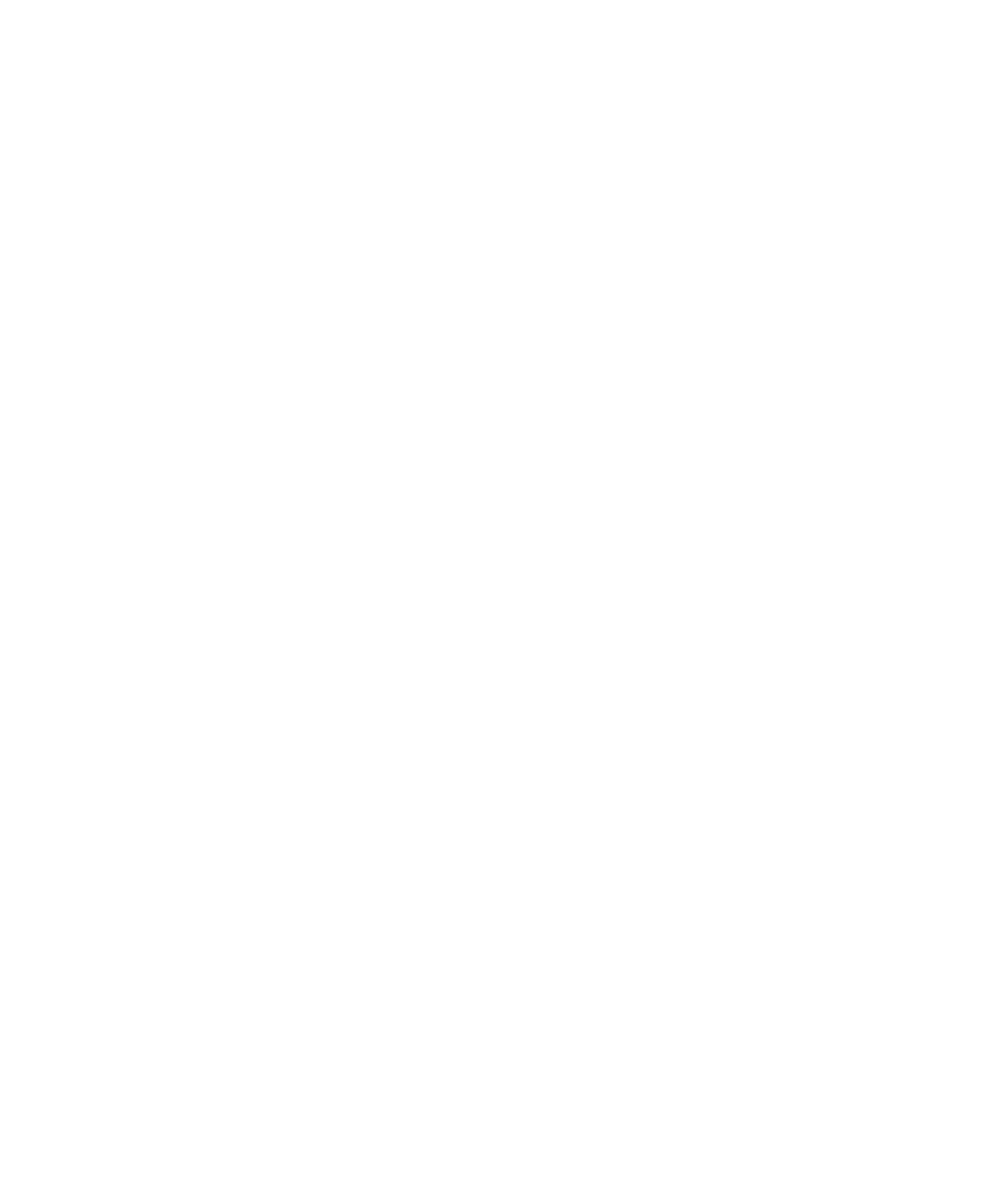
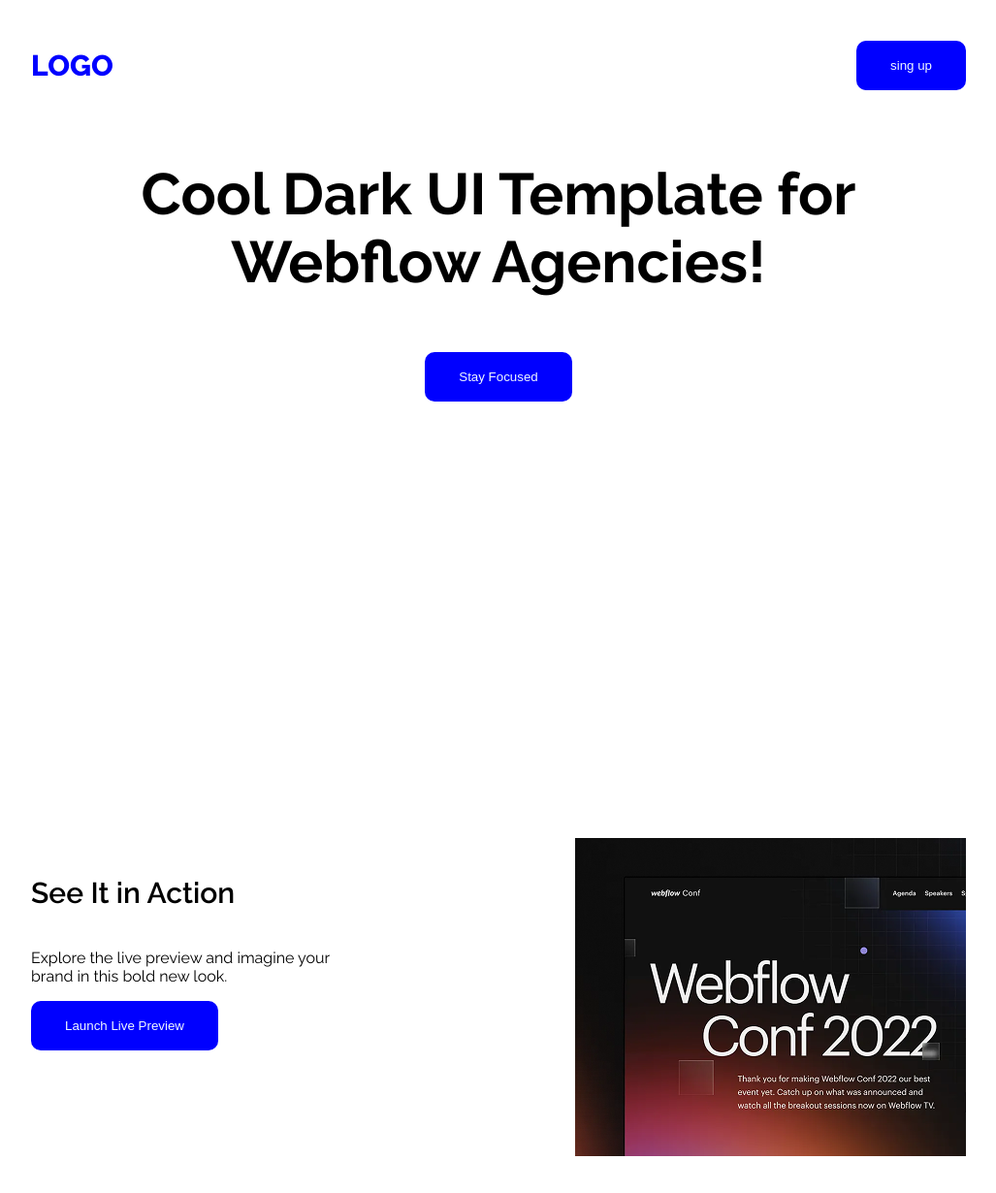
Before and after one commit to shihab518/first-assgnment, a plain HTML site: page index.html in a window 1280 px wide. Shown: the whole page at 97% size, without its empty margins (126-1153 px from the left). Before the commit the page ends 800 px from the top, so only its background shows below. Drawn offline with Linux system fonts and the light colour scheme.

Commit message:
added the heder

```diff
--- a/index.html
+++ b/index.html
@@ -3,17 +3,39 @@
 <head>
     <meta charset="UTF-8">
     <meta name="viewport" content="width=device-width, initial-scale=1.0">
-    <title>First Assgnment</title>
+    <title>first assgment</title>
+    <link rel="preconnect" href="https://fonts.googleapis.com">
+<link rel="preconnect" href="https://fonts.gstatic.com" crossorigin>
+<link href="https://fonts.googleapis.com/css2?family=Raleway:ital,wght@0,100..900;1,100..900&display=swap" rel="stylesheet">
+   <link rel="stylesheet" href="style/index.css">
 </head>
-<body>
-    <header>
+<body class="raleway-normal">
+    <header class="bg">
+        <nav>
+            <h3 class="nav-title">LOGO</h3>
+            <ul>
+                <li>
+                    <a href=""><button class="btn">sing up</button></a>
+                </li>
+            </ul>
+        </nav>
+        <div class="as">
+            <h2>Cool Dark UI Template for Webflow Agencies!</h3>
+                <button class="btn">Stay Focused</button>
 
+        </div>
     </header>
     <main>
-
+        <div class="action">
+            <div class="action-content">
+                <h4 class="action-hight">See It in Action</h4>
+                <p class="action-dg">Explore the live preview and imagine your <br>brand in this bold new look. </p>
+                <button class="btn">Launch Live Preview</button>
+            </div>
+            <img class="action-profile" src="./Assets/wc-mini.png" alt="">
+        </div>
     </main>
     <footer>
-
     </footer>
 </body>
 </html>
--- /dev/null
+++ b/style/index.css
@@ -0,0 +1,60 @@
+
+.raleway-normal {
+  font-family: "Raleway", sans-serif;
+  font-optical-sizing: auto;
+  font-weight: <weight>;
+  font-style: normal;
+}
+ /* nav style */
+nav{
+    display: flex;
+    align-items: center;
+    justify-content: space-between;
+    margin: 20px 150px 0px 150px;
+}
+.nav-title{
+    font-size: 30px;
+    font-weight: 800;
+    color: blue;
+}
+nav li{
+    list-style: none;
+    text-decoration: none;
+}
+/* button style */
+.btn{
+    background-color: blue;
+    color: aliceblue;
+    padding: 18px 35px;
+    border-radius: 10px;
+    border: none;
+}
+.bg-add{
+    background-image: url(../Assets/Hero-bg.png);
+}
+.as{
+    max-width: 1140px;
+    margin: 40px 200px;
+    font-weight: 800;
+    text-align: center;
+    font-size: 40px;
+
+}
+/* acation style */
+.action {
+    display: flex ;
+    justify-content: space-between;
+   margin: 450px 150px;
+}
+.action-content {
+    max-width: 517px 203px;
+}
+
+.action-hight{
+    font-size: 30px;
+    font-weight: 600;
+}
+.action-profile{
+    font-weight: 403px;
+    height: 328px;
+}
```
